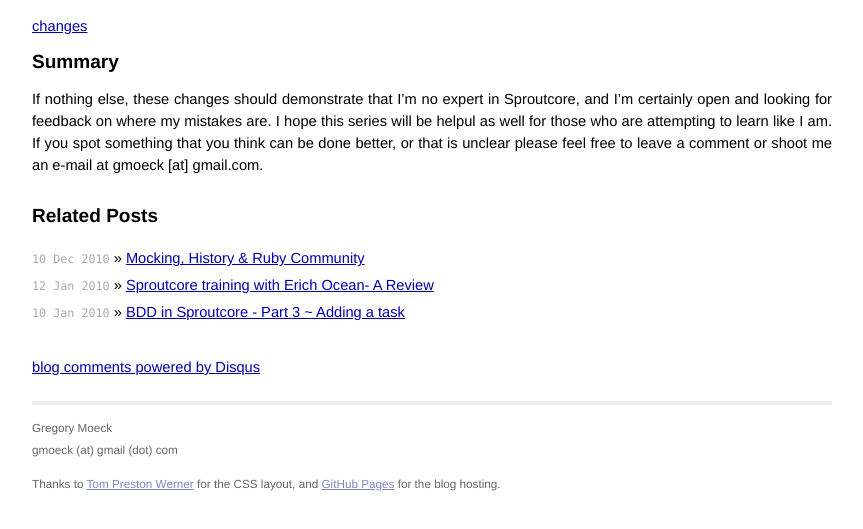
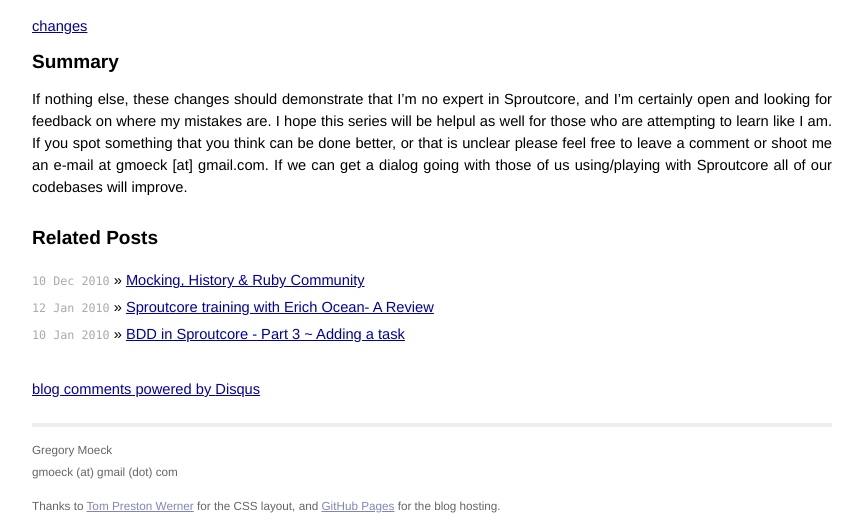
Before and after one commit to gmoeck/gmoeck.github.com, a Jekyll site: the page built from _posts/2010-01-15-bdd-in-sproutcore-corrections-for-1-3.markdown, in a window 1280 px wide. Shown: the part 1230-1759 px from the top of the page, without its empty margins (208-1071 px from the left). Built offline with Jekyll 4.4.1, drawn with Linux system fonts in a browser that asks for light colours; Markdown is read by kramdown in place of the engine named in the settings; comment, search, counter and statistics services are not loaded; before the commit the page ends 1737 px from its top, so only the background shows below that.

Commit message:
Add comment about feedback

```diff
--- a/_posts/2010-01-15-bdd-in-sproutcore-corrections-for-1-3.markdown
+++ b/_posts/2010-01-15-bdd-in-sproutcore-corrections-for-1-3.markdown
@@ -29,4 +29,4 @@ Another place that the code that I wrote needs to change is the way that I'm get
 [changes](https://github.com/gmoeck/sc-bdd-todos/commit/13bedc8cd87b16c2ae487a8519aa56533c61d73a)
 
 ##Summary
-If nothing else, these changes should demonstrate that I'm no expert in Sproutcore, and I'm certainly open and looking for feedback on where my mistakes are. I hope this series will be helpul as well for those who are attempting to learn like I am. If you spot something that you think can be done better, or that is unclear please feel free to leave a comment or shoot me an e-mail at gmoeck [at] gmail.com.
+If nothing else, these changes should demonstrate that I'm no expert in Sproutcore, and I'm certainly open and looking for feedback on where my mistakes are. I hope this series will be helpul as well for those who are attempting to learn like I am. If you spot something that you think can be done better, or that is unclear please feel free to leave a comment or shoot me an e-mail at gmoeck [at] gmail.com. If we can get a dialog going with those of us using/playing with Sproutcore all of our codebases will improve.
```
